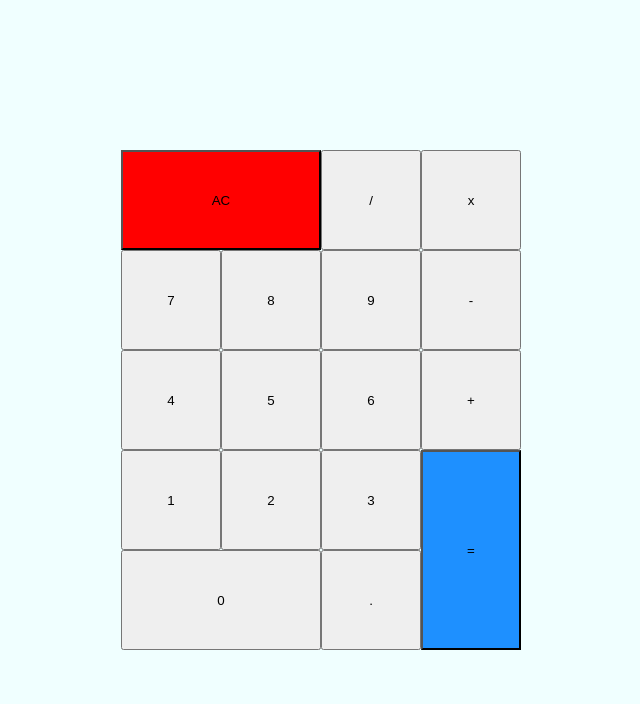
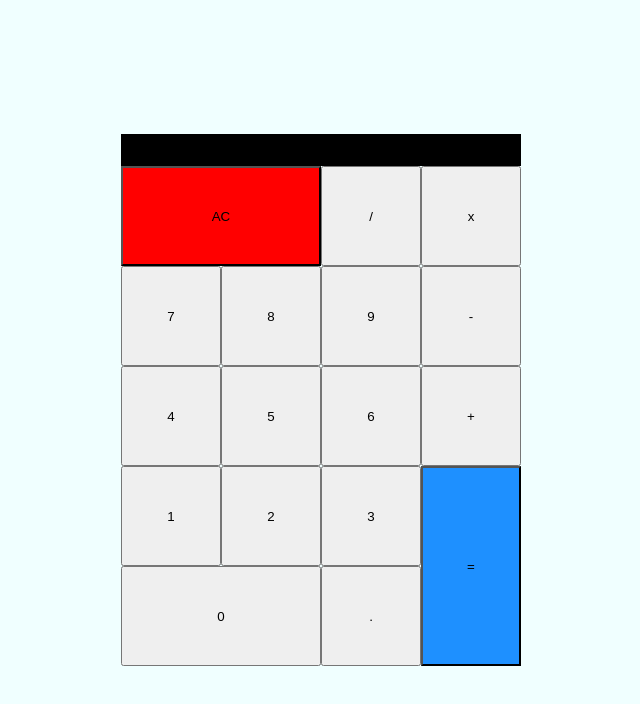
Before and after one commit to TahielGiordana/javascript-calculator, a React (Create React App) app: page / in a window 1280 px wide. Shown: the top 704 px of the page, without its empty margins (319-959 px from the left). Built offline with nearby package versions, Linux system fonts and the light colour scheme.

Commit message:
Estilos del display

```diff
--- a/src/index.css
+++ b/src/index.css
@@ -21,6 +21,17 @@ body {
 
 #display {
   background-color: black;
+  color: white;
+  text-align: right;
+  padding: 1rem;
+}
+
+#display-formula {
+  font-size: 1rem;
+}
+
+#display-result {
+  font-size: 2rem;
 }
 
 .button-wrapper {
```
